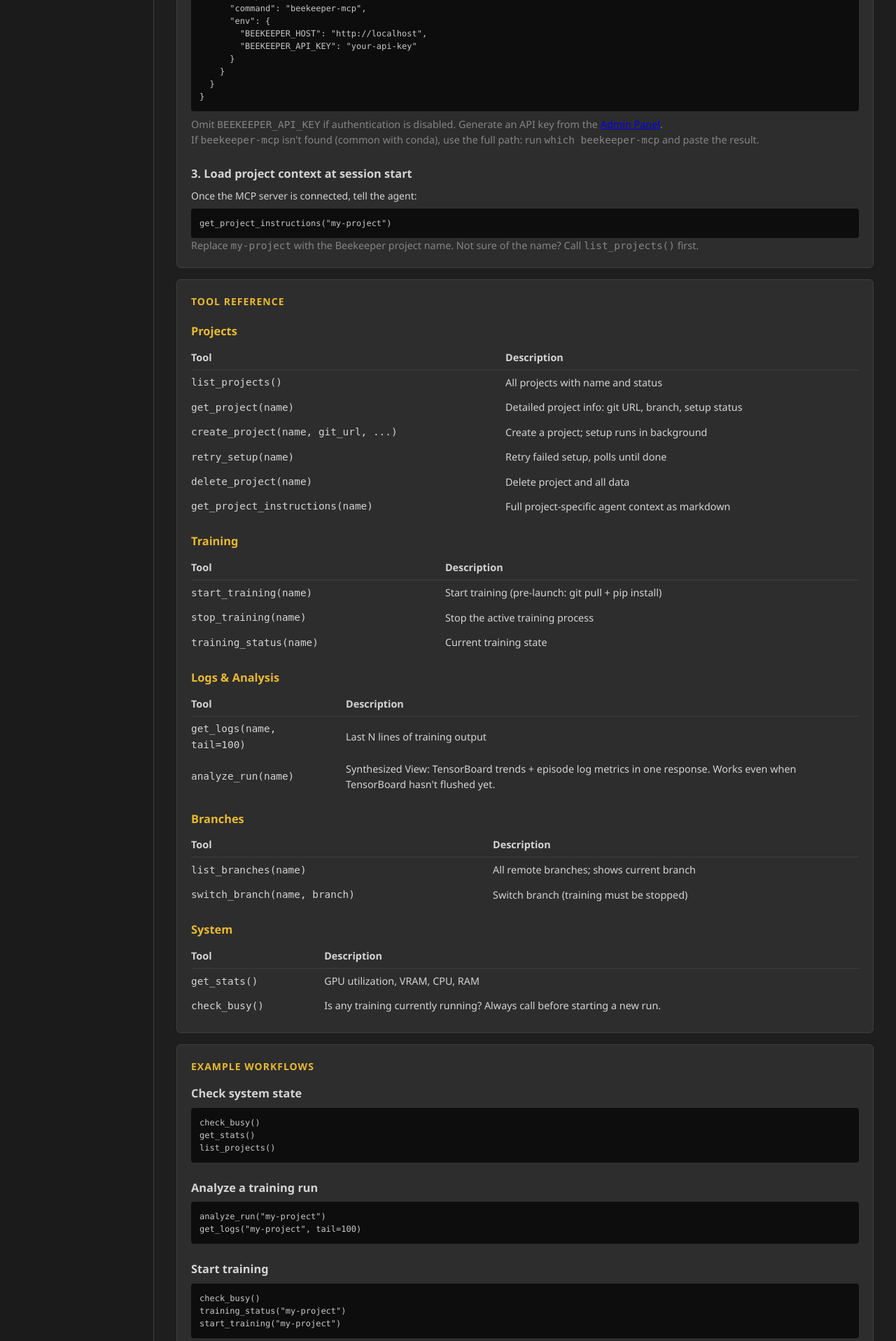
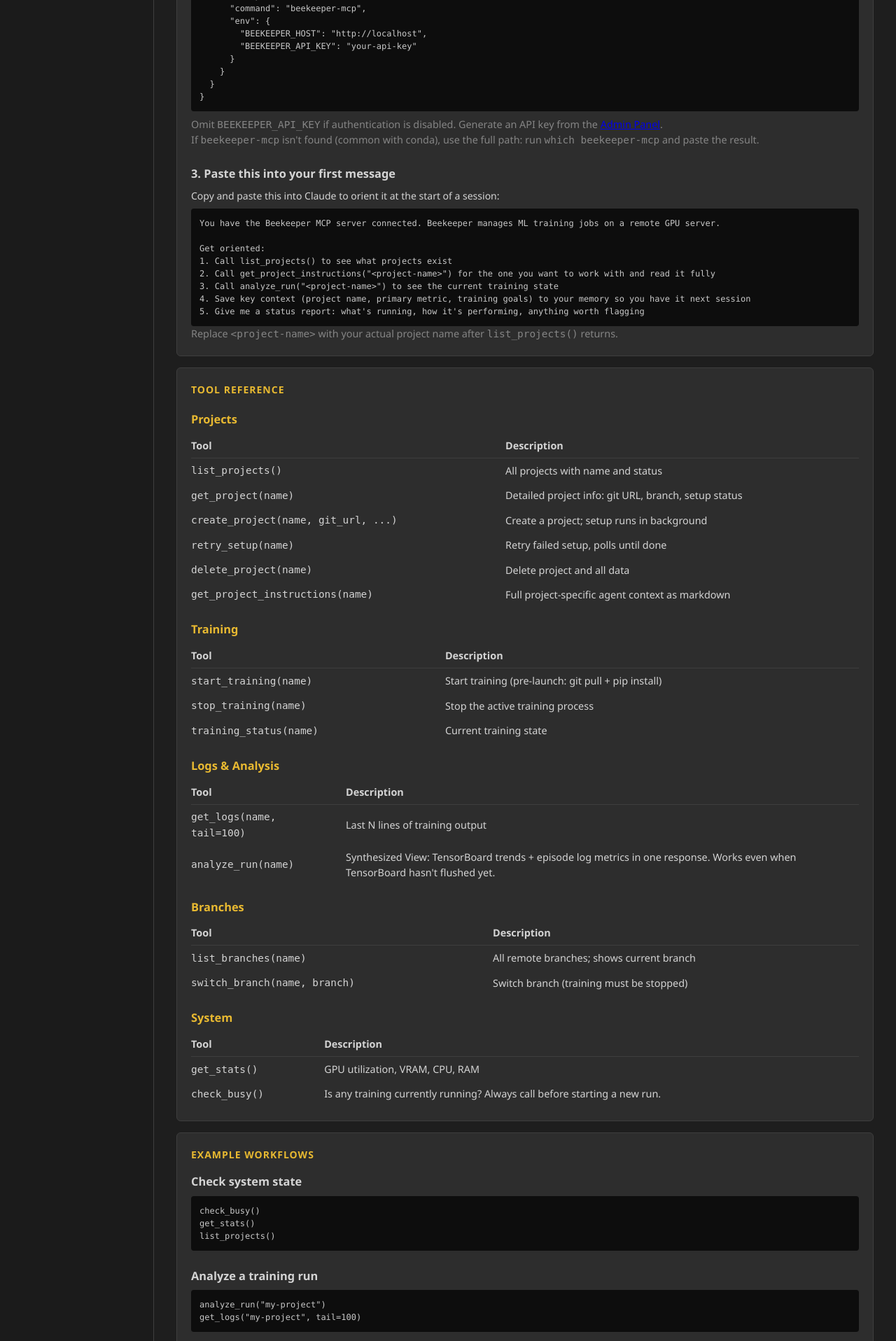
Before and after one commit to bobcowher/beekeeper, a Flask app: page /api/v1/mcp in a window 1280 px wide. Shown: the part 600-2516 px from the top of the page at 70% size. Run offline with Flask 3, Linux system fonts and the light colour scheme; some libraries are stand-ins or nearby versions.

Commit message:
feat: add copy buttons to code blocks and improve MCP session-starter prompts
- Copy buttons appear on all pre.api-examples blocks (top-right, hover-to-show)
- Clipboard API with execCommand fallback for HTTP contexts
- mcp.html and project.html Step 3 replaced with full paste-able session-starter prompts
- mcp.html prompt starts with list_projects(); project.html prompt pre-fills project name
- Both prompts include memory-save instruction

```diff
--- a/static/css/style.css
+++ b/static/css/style.css
@@ -954,6 +954,39 @@
     margin-top: 6px;
     white-space: pre-wrap;
     word-wrap: break-word;
+    position: relative;
+}
+
+.copy-btn {
+    position: absolute;
+    top: 6px;
+    right: 6px;
+    background: #222;
+    border: 1px solid #444;
+    border-radius: 3px;
+    color: #888;
+    cursor: pointer;
+    padding: 2px 6px;
+    font-size: 11px;
+    font-family: var(--font-mono);
+    line-height: 1.4;
+    opacity: 0;
+    transition: opacity 0.15s, color 0.15s;
+}
+
+.api-examples:hover .copy-btn {
+    opacity: 1;
+}
+
+.copy-btn:hover {
+    color: var(--accent);
+    border-color: var(--accent);
+}
+
+.copy-btn.copied {
+    color: var(--success);
+    border-color: var(--success);
+    opacity: 1;
 }
 
 /* TB launching animation */
--- a/static/js/app.js
+++ b/static/js/app.js
@@ -1,4 +1,39 @@
 // Beekeeper — shared functionality
+
+// Copy buttons on all .api-examples blocks
+document.addEventListener("DOMContentLoaded", function () {
+    function copyText(text) {
+        if (navigator.clipboard && window.isSecureContext) {
+            return navigator.clipboard.writeText(text);
+        }
+        const ta = document.createElement("textarea");
+        ta.value = text;
+        ta.style.position = "fixed";
+        ta.style.opacity = "0";
+        document.body.appendChild(ta);
+        ta.select();
+        document.execCommand("copy");
+        document.body.removeChild(ta);
+        return Promise.resolve();
+    }
+
+    document.querySelectorAll("pre.api-examples").forEach(pre => {
+        const btn = document.createElement("button");
+        btn.className = "copy-btn";
+        btn.textContent = "copy";
+        btn.addEventListener("click", () => {
+            copyText(pre.textContent.replace(/^copy$/, "").trim()).then(() => {
+                btn.textContent = "copied!";
+                btn.classList.add("copied");
+                setTimeout(() => {
+                    btn.textContent = "copy";
+                    btn.classList.remove("copied");
+                }, 1500);
+            });
+        });
+        pre.appendChild(btn);
+    });
+});
 
 // Collapsible sections
 document.addEventListener("DOMContentLoaded", function () {
--- a/templates/mcp.html
+++ b/templates/mcp.html
@@ -53,11 +53,18 @@
         If <code>beekeeper-mcp</code> isn't found (common with conda), use the full path: run <code>which beekeeper-mcp</code> and paste the result.
     </p>
 
-    <h3 style="margin-top: 1.5rem; margin-bottom: 0.5rem;">3. Load project context at session start</h3>
-    <p style="margin-bottom: 0.5rem;">Once the MCP server is connected, tell the agent:</p>
-    <pre class="api-examples">get_project_instructions("my-project")</pre>
+    <h3 style="margin-top: 1.5rem; margin-bottom: 0.5rem;">3. Paste this into your first message</h3>
+    <p style="margin-bottom: 0.5rem;">Copy and paste this into Claude to orient it at the start of a session:</p>
+    <pre class="api-examples">You have the Beekeeper MCP server connected. Beekeeper manages ML training jobs on a remote GPU server.
+
+Get oriented:
+1. Call list_projects() to see what projects exist
+2. Call get_project_instructions("&lt;project-name&gt;") for the one you want to work with and read it fully
+3. Call analyze_run("&lt;project-name&gt;") to see the current training state
+4. Save key context (project name, primary metric, training goals) to your memory so you have it next session
+5. Give me a status report: what's running, how it's performing, anything worth flagging</pre>
     <p style="color: var(--text-secondary); font-size: 0.9rem;">
-        Replace <code>my-project</code> with the Beekeeper project name. Not sure of the name? Call <code>list_projects()</code> first.
+        Replace <code>&lt;project-name&gt;</code> with your actual project name after <code>list_projects()</code> returns.
     </p>
 </section>
 
```
Also changed, not shown: templates/project.html (+8 -3 lines).
